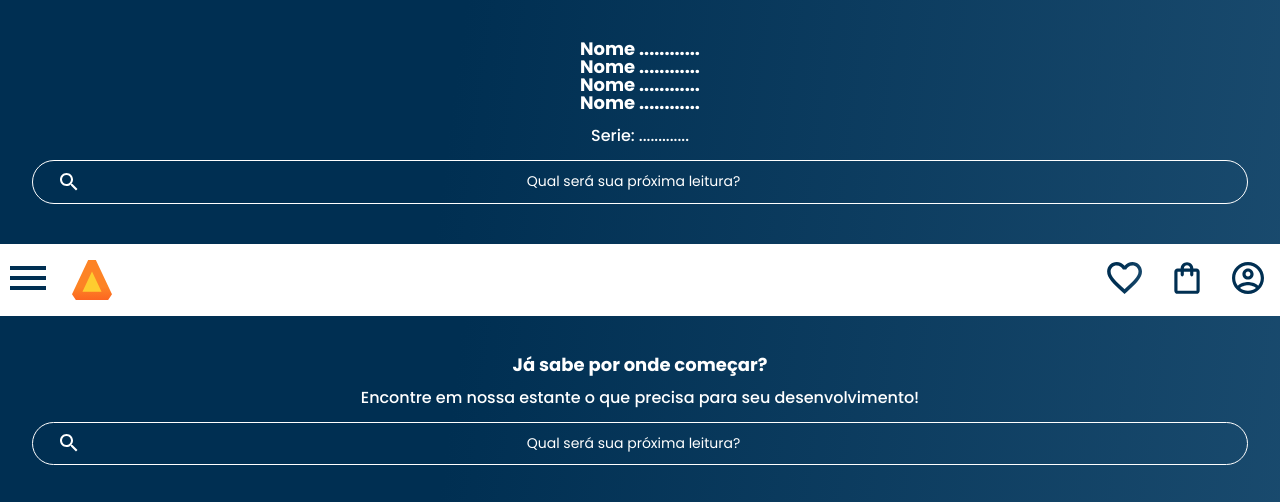
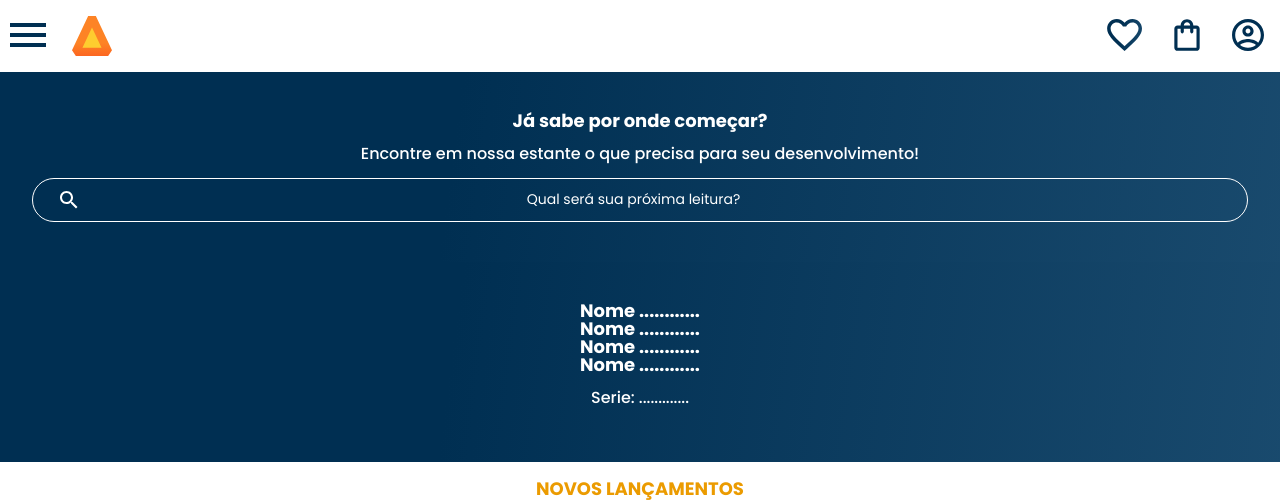
Before and after one commit to MacielRossi/MacielProj.01, a plain HTML site: page index.html in a window 1280 px wide. Shown: the top 502 px of the page. Drawn offline with nearby package versions, Linux system fonts and the light colour scheme.

Commit message:
Atualização 05
foi posicionado os nomes no lugar correto.

```diff
--- a/index.html
+++ b/index.html
@@ -12,19 +12,9 @@
   <link rel="stylesheet" href="https://cdn.jsdelivr.net/npm/swiper@11/swiper-bundle.min.css" />
   <link rel="stylesheet" href="styles.css">
 </head>
-<BODY> <section class="banner">
-  <h2 class="banner__titulo">Nome ............</h2>
-  <h2 class="banner__titulo">Nome ............</h2>
-  <h2 class="banner__titulo">Nome ............</h2>
-  <h2 class="banner__titulo">Nome ............</h2>
-
-
-  <p class="banner__texto"> Serie: .............  </p>
-  <input type="search" class="banner__pesquisa" placeholder="Qual será sua próxima leitura?">
-</section> </BODY>
 
 <body>
-  <header class="cabeçalho">
+    <header class="cabeçalho">
     <div class="container">
       <input type="checkbox" id="menu" class="container__botao">
       <label for="menu">
@@ -62,7 +52,16 @@
     <p class="banner__texto">Encontre em nossa estante o que precisa para seu desenvolvimento!</p>
     <input type="search" class="banner__pesquisa" placeholder="Qual será sua próxima leitura?">
   </section>
+  <BODY> <section class="banner">
+    <h2 class="banner__titulo">Nome ............</h2>
+    <h2 class="banner__titulo">Nome ............</h2>
+    <h2 class="banner__titulo">Nome ............</h2>
+    <h2 class="banner__titulo">Nome ............</h2>
 
+
+    <p class="banner__texto"> Serie: .............  </p>
+    </section>
+  </BODY>
   <section class="carrossel">
     <h2 class="carrossel__titulo">Novos lançamentos</h2>
     <!-- Slider main container -->
```
